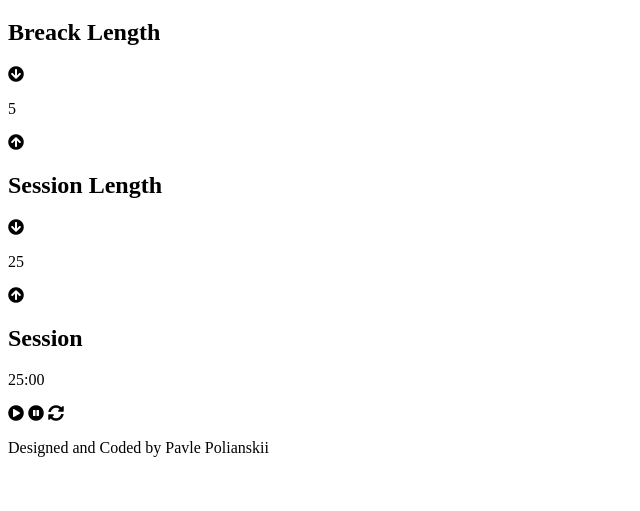
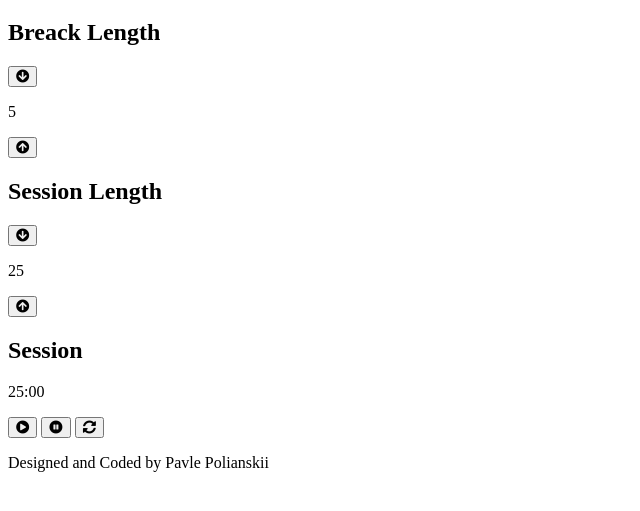
Before and after one commit to Polianskii/25_and_5_clock, a plain HTML site: page index.html in a window 1280 px wide. Shown: the part 61-572 px from the top of the page, without its empty margins (0-640 px from the left). Drawn offline with nearby package versions, Linux system fonts and the light colour scheme.

Commit message:
Update index.html

```diff
--- a/index.html
+++ b/index.html
@@ -34,17 +34,25 @@
     <div class="break">
       <h2 id="break-label">Breack Length</h2>
       <div class="setting">
-        <i class="fas fa-arrow-circle-down"></i>
+        <button id="break-decrement">
+          <i class="fas fa-arrow-circle-down"></i>
+        </button>
         <p>5</p>
-        <i class="fas fa-arrow-circle-up"></i>
+        <button id="break-increment">
+          <i class="fas fa-arrow-circle-up"></i>
+        </button>
       </div>
     </div>
     <div class="session">
       <h2 id="session-label">Session Length</h2>
       <div class="setting">
-        <i class="fas fa-arrow-circle-down"></i>
+        <button id="session-decrement">
+          <i class="fas fa-arrow-circle-down"></i>
+        </button>
         <p>25</p>
-        <i class="fas fa-arrow-circle-up"></i>
+        <button id="session-increment">
+          <i class="fas fa-arrow-circle-up"></i>
+        </button>
       </div>
     </div>
     <div class="display">
@@ -52,9 +60,15 @@
       <p>25:00</p>
     </div>
     <div class="control">
+    <button>
       <i class="fas fa-play-circle"></i>
+    </button>
+    <button>
       <i class="fas fa-pause-circle"></i>
+    </button>
+    <button>
       <i class="fas fa-sync-alt"></i>
+    </button>
     </div>
     <div class="footer">
       <p>Designed and Coded by Pavle Polianskii</p>
```
